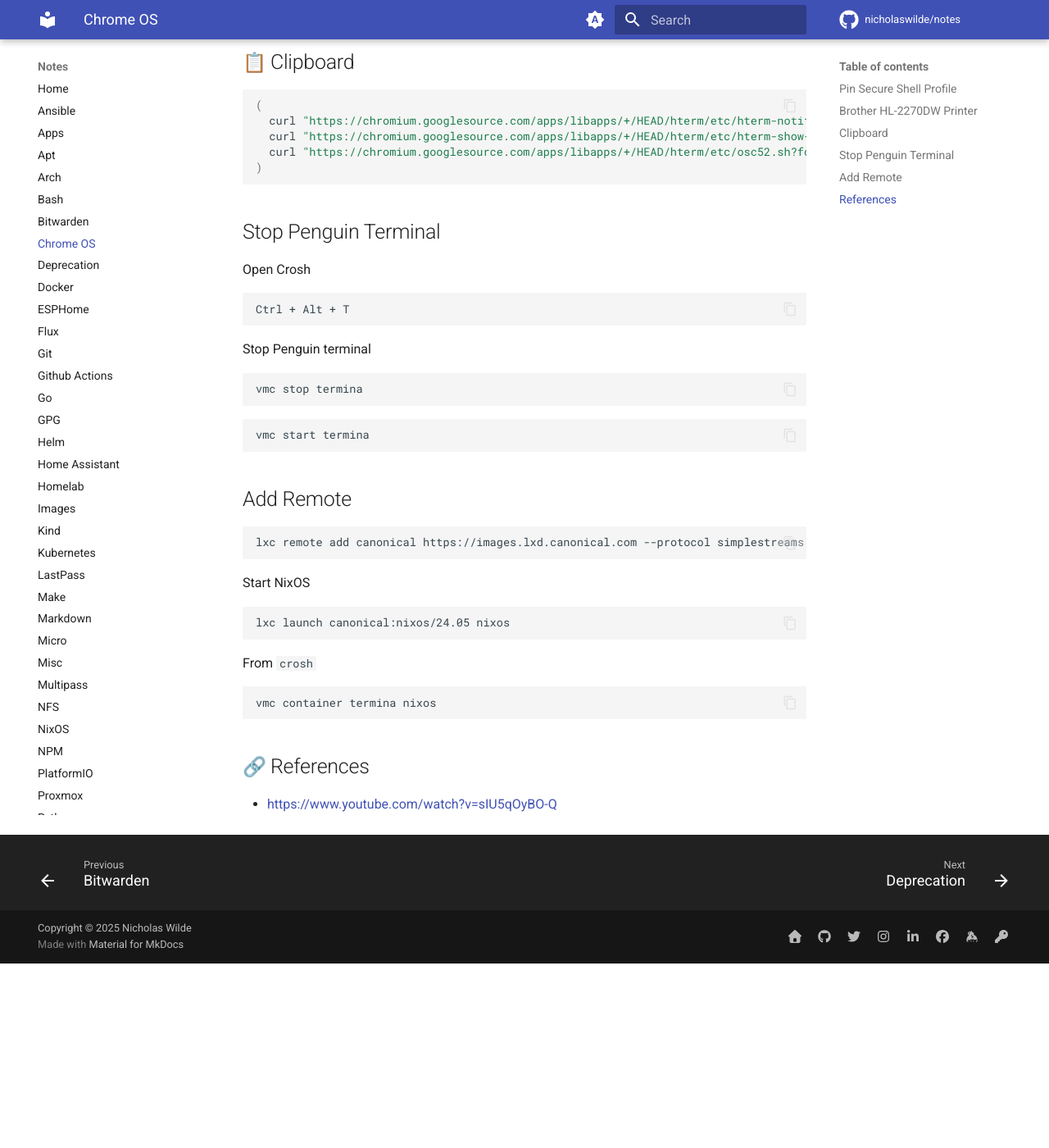
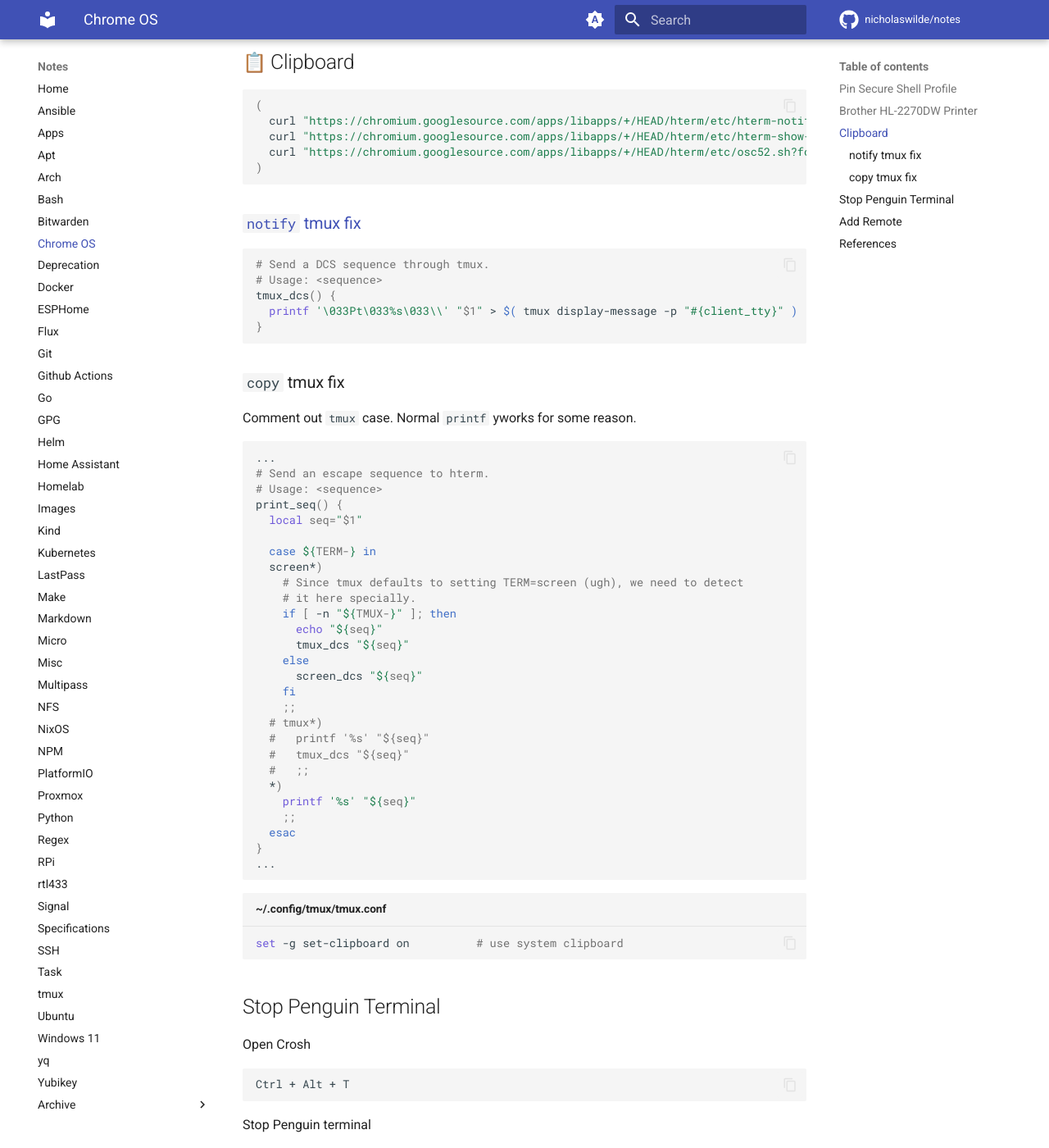
Before and after one commit to nicholaswilde/notes, an MkDocs documentation site: the page built from docs/chromeos.md, in a window 1280 px wide and 1400 px high, scrolled down 717 px. Shown: the whole window at 82% size. Built offline with MkDocs 1.6.1 and Material for MkDocs 9.7.7, drawn with Linux system fonts in a browser that asks for light colours; emoji names are drawn with the system emoji font; comment, search, counter and statistics services are not loaded; before the commit the page ends 1892 px from its top, so only the background shows below that.

Commit message:
update
Signed-off-by: nιcнolaѕ wιlde <ncwilde43@gmail.com>

````diff
--- a/docs/chromeos.md
+++ b/docs/chromeos.md
@@ -33,6 +33,55 @@
   curl "https://chromium.googlesource.com/apps/libapps/+/HEAD/hterm/etc/hterm-show-file.sh?format=TEXT"| base64 --decode | sudo tee /usr/bin/show-file && sudo chmod +x /usr/bin/show-file
   curl "https://chromium.googlesource.com/apps/libapps/+/HEAD/hterm/etc/osc52.sh?format=TEXT"| base64 --decode | sudo tee /usr/bin/copy && sudo chmod +x /usr/bin/copy
 )
+```
+
+### [`notify` tmux fix](https://github.com/tmux/tmux/issues/2136#issuecomment-605307331)
+
+```bash
+# Send a DCS sequence through tmux.
+# Usage: <sequence>
+tmux_dcs() {
+  printf '\033Pt\033%s\033\\' "$1" > $( tmux display-message -p "#{client_tty}" )
+}
+
+```
+
+### `copy` tmux fix
+
+Comment out `tmux` case. Normal `printf` yworks for some reason.
+
+```bash
+...
+# Send an escape sequence to hterm.
+# Usage: <sequence>
+print_seq() {
+  local seq="$1"
+
+  case ${TERM-} in
+  screen*)
+    # Since tmux defaults to setting TERM=screen (ugh), we need to detect
+    # it here specially.
+    if [ -n "${TMUX-}" ]; then
+      echo "${seq}"
+      tmux_dcs "${seq}"
+    else
+      screen_dcs "${seq}"
+    fi
+    ;;
+  # tmux*)
+  #   printf '%s' "${seq}"
+  #   tmux_dcs "${seq}"
+  #   ;;
+  *)
+    printf '%s' "${seq}"
+    ;;
+  esac
+}
+...
+```
+
+```bash title="~/.config/tmux/tmux.conf"
+set -g set-clipboard on          # use system clipboard
 ```
 
 ## Stop Penguin Terminal
````
